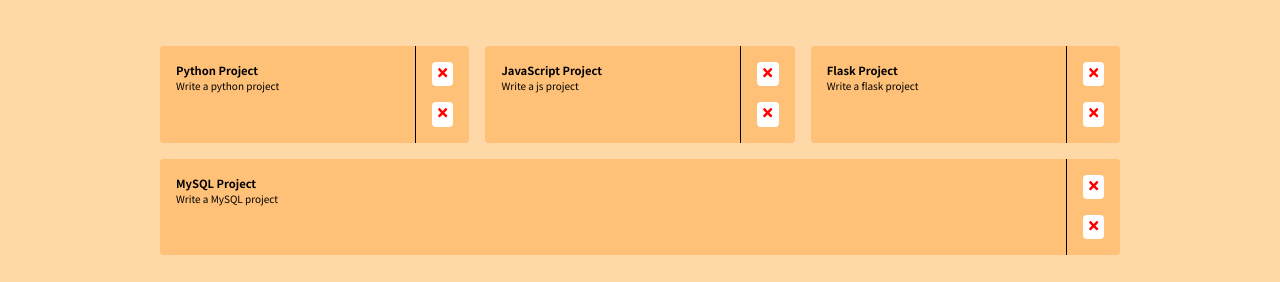
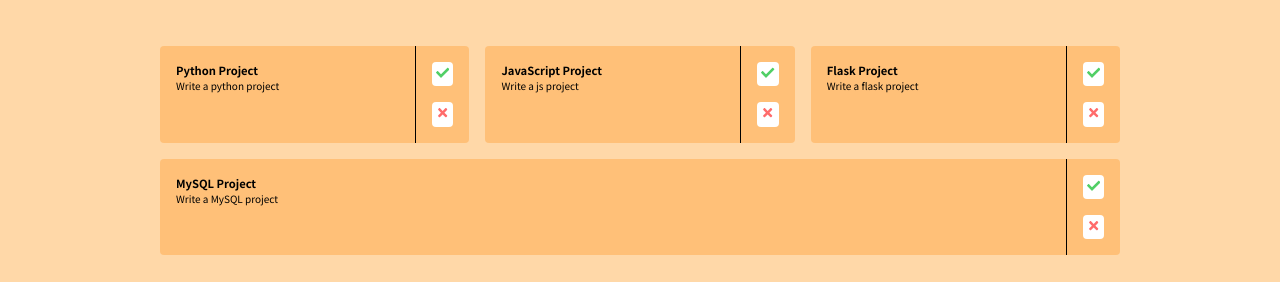
Before and after one commit to Ayomide6441/React-Todo-App, a React (Create React App) app: page / in a window 1280 px wide. Shown: the part 193-475 px from the top of the page. Built offline with nearby package versions, Linux system fonts and the light colour scheme.

Commit message:
fix: change the task item button colours

```diff
--- a/src/components/Task/TaskItem.js
+++ b/src/components/Task/TaskItem.js
@@ -1,5 +1,5 @@
 import React from "react";
-import { FaTimes } from "react-icons/fa";
+import { FaTimes, FaCheck } from "react-icons/fa";
 import style from "./TaskItem.module.css";
 
 function TaskItem(props) {
@@ -11,10 +11,10 @@
       </div>
       <div className={style.item_button_container}>
         <button className={style.item_button}>
-          <FaTimes color="red" />
+          <FaCheck color="#51cf66" />
         </button>
         <button className={style.item_button}>
-          <FaTimes color="red" />
+          <FaTimes color="#ff6b6b" />
         </button>
       </div>
     </div>
```
